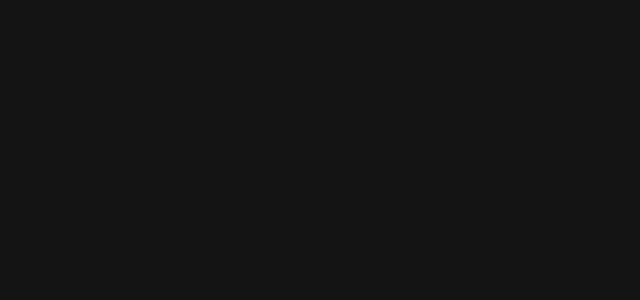
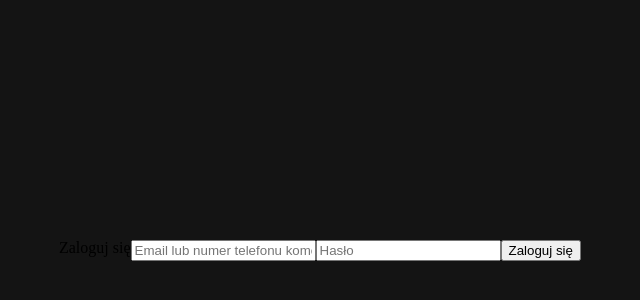
Before and after one commit to marekszwed/Showflix-Streaming-Platform, a React (Vite) app: page / in a window 1280 px wide. Shown: the part 150-450 px from the top of the page, without its empty margins (320-960 px from the left). Built offline with nearby package versions, Linux system fonts and the light colour scheme.

Commit message:
working on the login modal

```diff
--- a/index.html
+++ b/index.html
@@ -1,4 +1,4 @@
-<!doctype html>
+<!DOCTYPE html>
 <html lang="pl">
 	<head>
 		<meta charset="UTF-8" />
@@ -7,6 +7,7 @@
 		<title>Vite + React + TS</title>
 	</head>
 	<body>
+		<div id="portal-root"></div>
 		<div id="root"></div>
 		<script type="module" src="/src/main.tsx"></script>
 	</body>
--- a/package.json
+++ b/package.json
@@ -12,6 +12,7 @@
   "dependencies": {
     "react": "^18.3.1",
     "react-dom": "^18.3.1",
+    "react-router-dom": "^6.27.0",
     "styled-components": "^6.1.13"
   },
   "devDependencies": {
--- a/src/App.tsx
+++ b/src/App.tsx
@@ -1,5 +1,8 @@
+import { createPortal } from 'react-dom';
+import PortalModal from './components/LoginModal';
+
 function App() {
-	return <></>;
+	return <>{createPortal(PortalModal(), document.body)}</>;
 }
 
 export default App;
--- /dev/null
+++ b/src/components/LoginModal.tsx
@@ -0,0 +1,56 @@
+import styled from 'styled-components';
+import PortalNavigation from './PortalNavigation';
+import { useState } from 'react';
+
+const LoginPage = styled.div`
+	position: relative;
+	display: flex;
+	justify-content: center;
+	align-items: center;
+	height: 100svh;
+	width: 100%;
+`;
+
+const Form = styled.form`
+	position: relative;
+	display: flex;
+`;
+
+function PortalModal() {
+	const [showModal, setShowModal] = useState(true);
+	const [password, setPassword] = useState('');
+	const [name, setName] = useState('');
+
+	function handleClose() {
+		console.log(showModal);
+		setShowModal(false);
+	}
+
+	return (
+		<LoginPage>
+			<PortalNavigation />
+			<Form
+				onSubmit={(e) => {
+					e.preventDefault();
+				}}
+			>
+				<h1>Zaloguj się</h1>
+				<input
+					type='text'
+					value={name}
+					placeholder='Email lub numer telefonu komórkow...'
+					onChange={(e) => setName(e.target.value)}
+				/>
+				<input
+					type='password'
+					value={password}
+					placeholder='Hasło'
+					onChange={(e) => setPassword(e.target.value)}
+				/>
+				<button onClick={handleClose}>Zaloguj się</button>
+			</Form>
+		</LoginPage>
+	);
+}
+
+export default PortalModal;
--- /dev/null
+++ b/src/components/PortalNavigation.tsx
@@ -0,0 +1,18 @@
+import styled from 'styled-components';
+
+const PortalNav = styled.nav`
+	display: flex;
+	position: fixed;
+	top: 0;
+	left: 0;
+`;
+
+function PortalNavigation() {
+	return (
+		<>
+			<PortalNav></PortalNav>
+		</>
+	);
+}
+
+export default PortalNavigation;
--- a/src/globalStyles.tsx
+++ b/src/globalStyles.tsx
@@ -1,4 +1,4 @@
-import { createGlobalStyle } from "styled-components"
+import { createGlobalStyle } from 'styled-components';
 
 const GlobalStyles = createGlobalStyle`
   body {
@@ -8,6 +8,10 @@
     width: 100vw;
     background-color: #141414;
   }
+
+  .active {
+    color: #fff;
+  }
 `;
 
-export default GlobalStyles
+export default GlobalStyles;
--- /dev/null
+++ b/src/helpers/regex.tsx
@@ -0,0 +1 @@
+export const validPassword = new RegExp('^(?=.*?[A-Za-z])(?=.*?[0-9]).{6,}$');
--- a/src/main.tsx
+++ b/src/main.tsx
@@ -3,11 +3,13 @@
 import App from './App.tsx';
 import './index.css';
 import GlobalStyles from './globalStyles.tsx';
+import { BrowserRouter } from 'react-router-dom';
 
 createRoot(document.getElementById('root')!).render(
 	<StrictMode>
-		<GlobalStyles>
+		<BrowserRouter>
+			<GlobalStyles />
 			<App />
-		</GlobalStyles>
+		</BrowserRouter>
 	</StrictMode>
 );
```
Also changed, not shown: 1 other file (tests, documents, lock files or other folders). Lines whose indentation alone changed are shown as unchanged.
